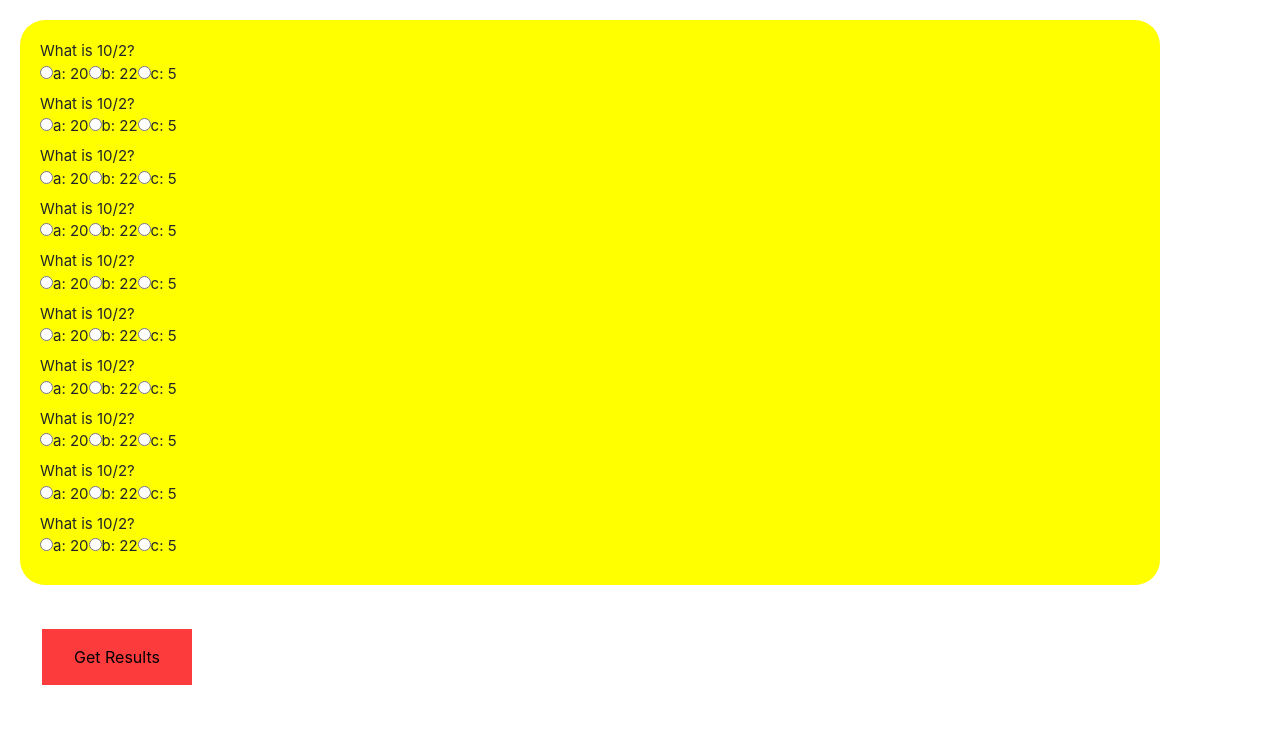
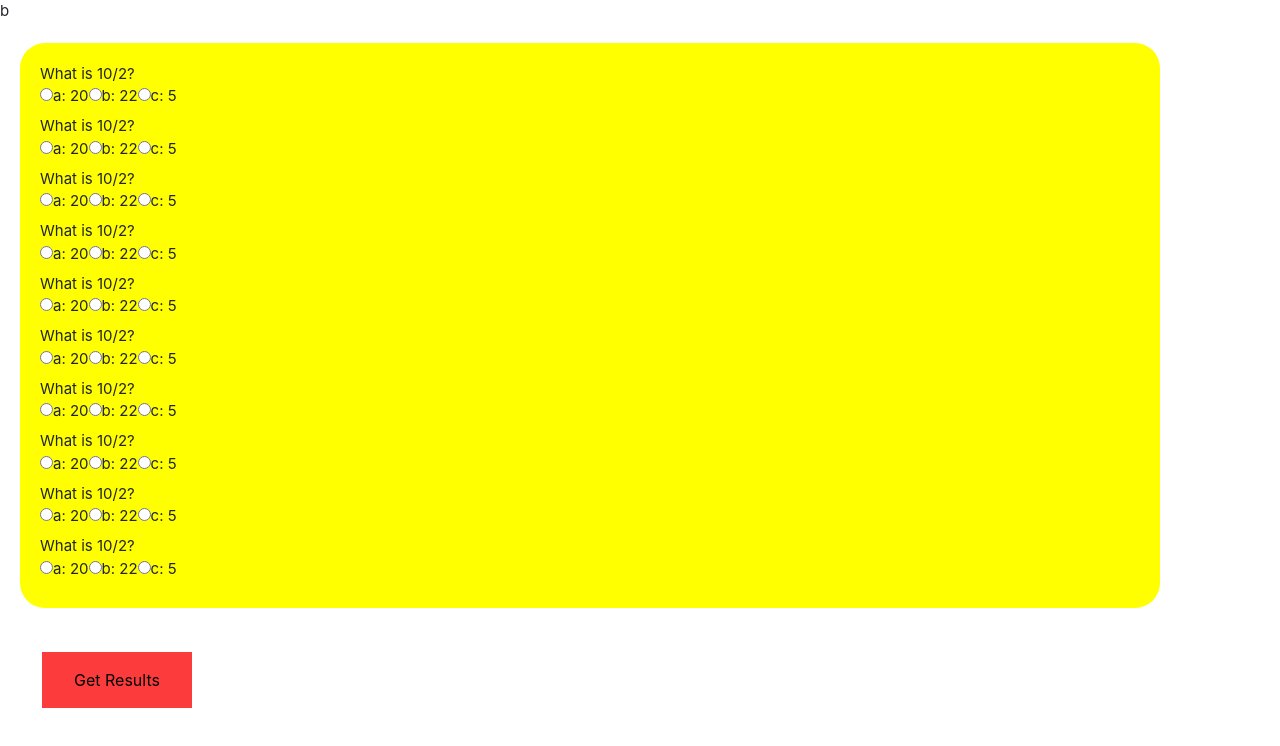
Before and after one commit to anduinos/anduinos.github.io, a plain HTML site: page index.html in a window 1280 px wide. Drawn offline with nearby package versions, Linux system fonts and the light colour scheme.

Commit message:
Update index.html

```diff
--- a/index.html
+++ b/index.html
@@ -12,6 +12,7 @@
 <link rel="stylesheet" href="https://stackpath.bootstrapcdn.com/bootstrap/4.3.1/css/bootstrap.min.css" integrity="sha384-ggOyR0iXCbMQv3Xipma34MD+dH/1fQ784/j6cY/iJTQUOhcWr7x9JvoRxT2MZw1T" crossorigin="anonymous">
 <script src="https://stackpath.bootstrapcdn.com/bootstrap/4.3.1/js/bootstrap.min.js" integrity="sha384-JjSmVgyd0p3pXB1rRibZUAYoIIy6OrQ6VrjIEaFf/nJGzIxFDsf4x0xIM+B07jRM" crossorigin="anonymous"></script>
 
+    <a herf="main.html">b</a>
 
 
 
```
